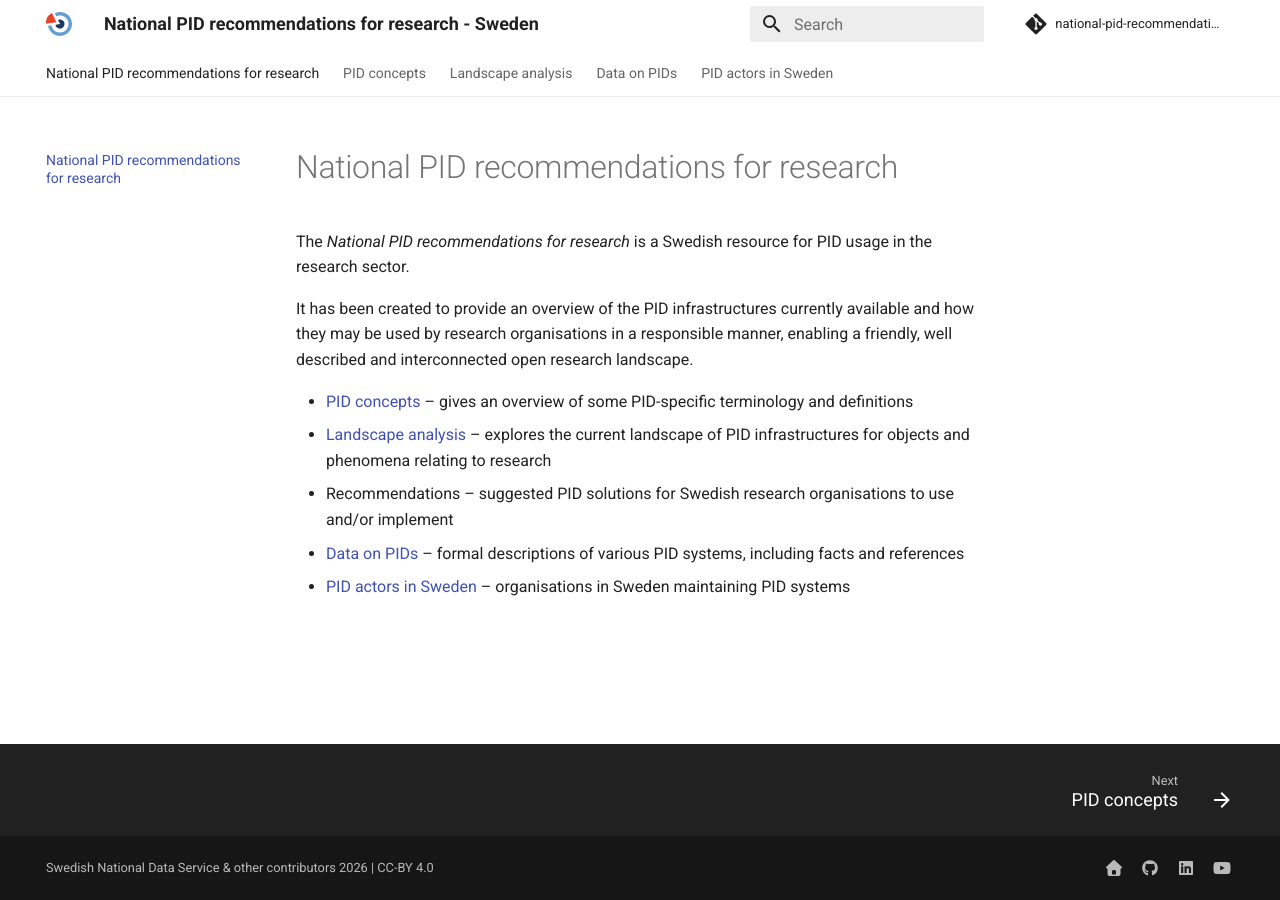
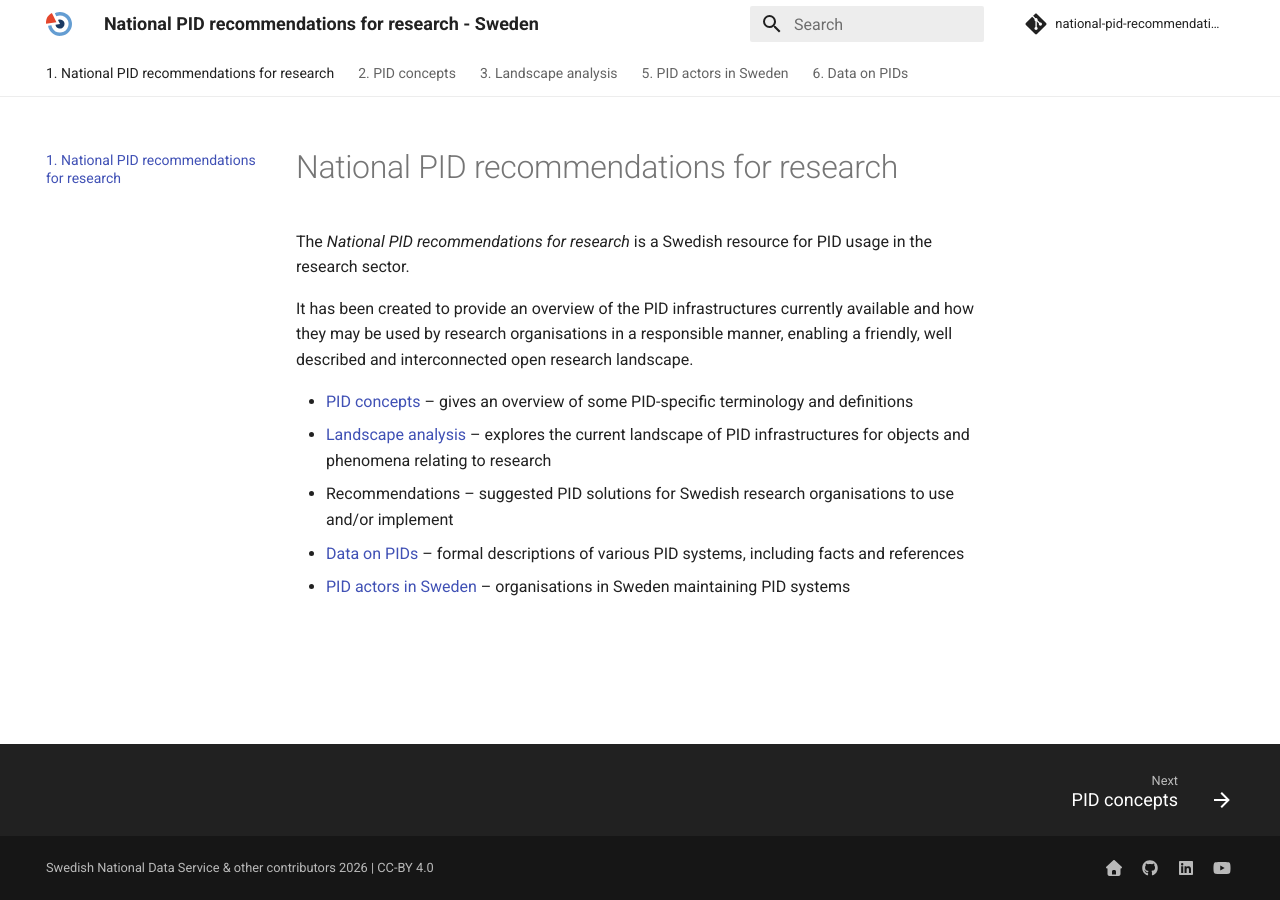
Before and after one commit to snd-sweden/national-pid-recommendations-for-research, an MkDocs documentation site: the page built from docs/index.md, in a window 1280 px wide. Built offline with MkDocs 1.6.1 and Material for MkDocs 9.7.7, drawn with Linux system fonts in a browser that asks for light colours; comment, search, counter and statistics services are not loaded.

Commit message:
Restructure to numbered index. Data repositories removed from landscape roadmap, since it is now included in Research infrastructures.

```diff
--- a/mkdocs.yml
+++ b/mkdocs.yml
@@ -50,8 +50,8 @@ markdown_extensions:
     - attr_list
 
 nav:
-    - National PID recommendations for research: index.md
-    - PID concepts:
+    - "1. National PID recommendations for research": index.md
+    - "2. PID concepts":
         - pid-concepts/index.md
         - What is a PID?: pid-concepts/what-is-pid.md
         - Persistence: pid-concepts/persistence.md
@@ -65,7 +65,7 @@ nav:
         - Landing pages: pid-concepts/landing-pages.md
         - Tombstone pages: pid-concepts/tombstone-pages.md
         - PID ecosystem: pid-concepts/pid-ecosystem.md
-    - Landscape analysis:
+    - "3. Landscape analysis":
         - landscape-analysis/index.md
         - Researchers & contributors: landscape-analysis/researchers-contributors.md
         - Organisations: landscape-analysis/organisations.md
@@ -76,11 +76,10 @@ nav:
         - Funding & grants: landscape-analysis/funding-grants.md
 #        - Simulations: landscape-analysis/simulations.md
 #        - Analyses: landscape-analysis/analyses.md
-#        - Data repositories: landscape-analysis/data-repositories.md
         - Research infrastructures: landscape-analysis/research-infrastructures.md
+#        - Instruments: landscape-analysis/instruments.md
         - Citations: landscape-analysis/citations.md
 #        - Conferences: landscape-analysis/conferences.md
-#        - Instruments & collection equipment: landscape-analysis/instruments.md
 #        - Samples: landscape-analysis/samples.md
 #        - Protocols: landscape-analysis/protocols.md
 #        - Workflows: landscape-analysis/workflows.md
@@ -88,9 +87,14 @@ nav:
         - Licenses: landscape-analysis/licenses.md
 #        - Artefacts & finds: landscape-analysis/artefacts.md
 #        - Monuments: landscape-analysis/monuments.md
-#    - Recommendations:
+#    - "4. Recommendations":
 #        - recommendations/index.md
-    - Data on PIDs:
+    - "5. PID actors in Sweden":
+        - pid-actors-sweden/index.md
+        - Sunet: pid-actors-sweden/sunet.md
+        - National Library of Sweden (KB): pid-actors-sweden/kb.md
+        - Swedish National Data Service (SND): pid-actors-sweden/snd.md
+    - "6. Data on PIDs":
         - data-on-pids/index.md
         - ARK: data-on-pids/ark.md
         - DOI: data-on-pids/doi.md
@@ -103,9 +107,4 @@ nav:
         - RRID: data-on-pids/rrid.md
         - SWHID: data-on-pids/swhid.md
         - URN:NBN: data-on-pids/nbn.md
-    - PID actors in Sweden:
-        - pid-actors-sweden/index.md
-        - Sunet: pid-actors-sweden/sunet.md
-        - National Library of Sweden (KB): pid-actors-sweden/kb.md
-        - Swedish National Data Service (SND): pid-actors-sweden/snd.md
 #    - Definitions: definitions/index.md
```
Also changed, not shown: docs/landscape-analysis/data-repositories.md (deleted, +0 -1 lines).
